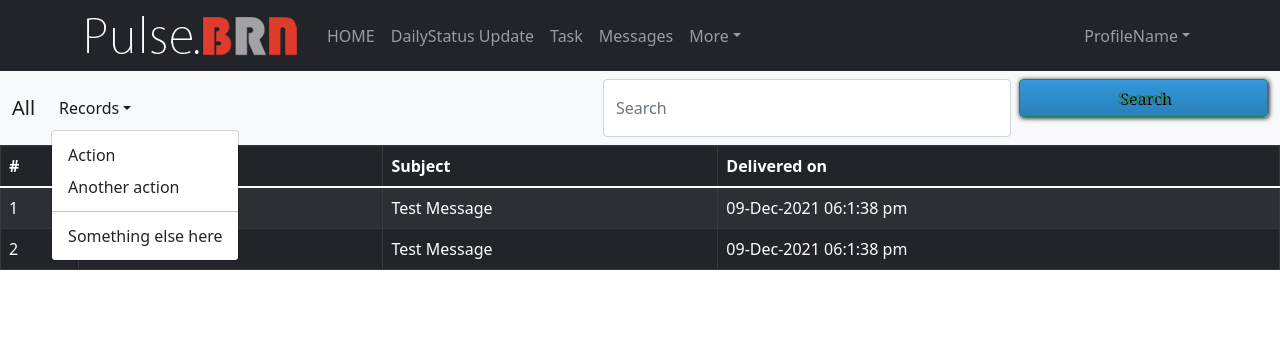
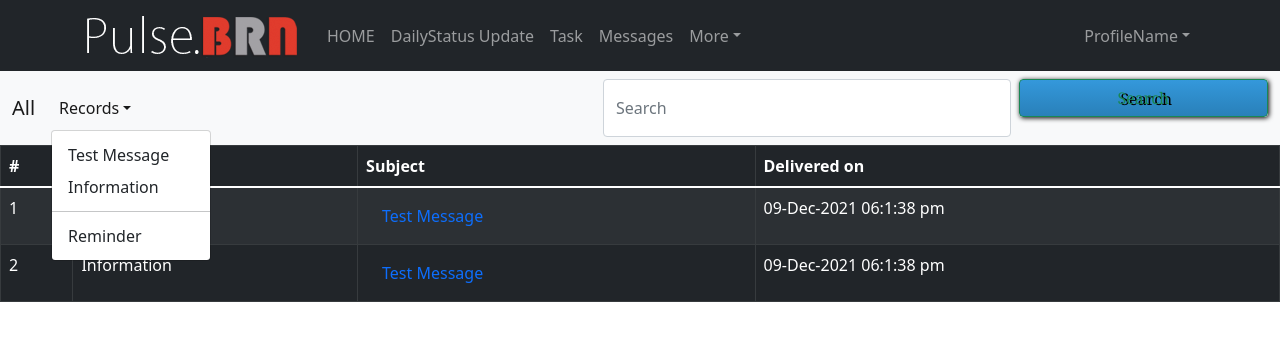
Before and after one commit to manjunadhb/pulse2108, a React (Create React App) app: page /messages in a window 1280 px wide. Both pictures are taken after a click on the button "Records". Shown: the top 340 px of the page. Built offline with nearby package versions, Linux system fonts and the light colour scheme.

Commit message:
Added messages content and created sass file for messages

```diff
--- a/src/screens/student/Messages.js
+++ b/src/screens/student/Messages.js
@@ -1,6 +1,6 @@
 import React from 'react'
 import {Link,Route,Routes,BrowserRoute} from 'react-router-dom'
-import {Button,Container,Nav,Navbar,NavDropdown,Table,Form,FormControl} from 'react-bootstrap'
+import {Button,Container,Nav,Navbar,NavDropdown,Table,Form,FormControl,Popover,Overlay,OverlayTrigger} from 'react-bootstrap'
 import pulseLogo from '../../images/brnlogopluse.png'
 import StudentNavbar from './StudentNavbar'
 
@@ -20,11 +20,11 @@ export default function Messages() {
       >
 
         <NavDropdown title="Records" id="navbarScrollingDropdown">
-          <NavDropdown.Item href="#action3">Action</NavDropdown.Item>
-          <NavDropdown.Item href="#action4">Another action</NavDropdown.Item>
+          <NavDropdown.Item href="#action3">Test Message</NavDropdown.Item>
+          <NavDropdown.Item href="#action4">Information</NavDropdown.Item>
           <NavDropdown.Divider />
           <NavDropdown.Item href="#action5">
-            Something else here
+            Reminder
           </NavDropdown.Item>
         </NavDropdown>
 
@@ -51,22 +51,30 @@ export default function Messages() {
       <th>Delivered on</th>
     </tr>
   </thead>
+
   <tbody>
     <tr>
       <td>1</td>
       <td>Information</td>
-      <td>Test Message</td>
+      <Nav.Item>
+        <Nav.Link href="/home"><td>Test Message</td></Nav.Link>
+  </Nav.Item>
       <td>09-Dec-2021 06:1:38 pm</td>
     </tr>
     <tr>
       <td>2</td>
       <td>Information</td>
-      <td>Test Message</td>
+      <Nav.Item>
+        <Nav.Link><td>Test Message</td></Nav.Link>
+  </Nav.Item>
+
       <td>09-Dec-2021 06:1:38 pm</td>
     </tr>
-
   </tbody>
 </Table>
+
+
+
         </div>
     )
 }
```
